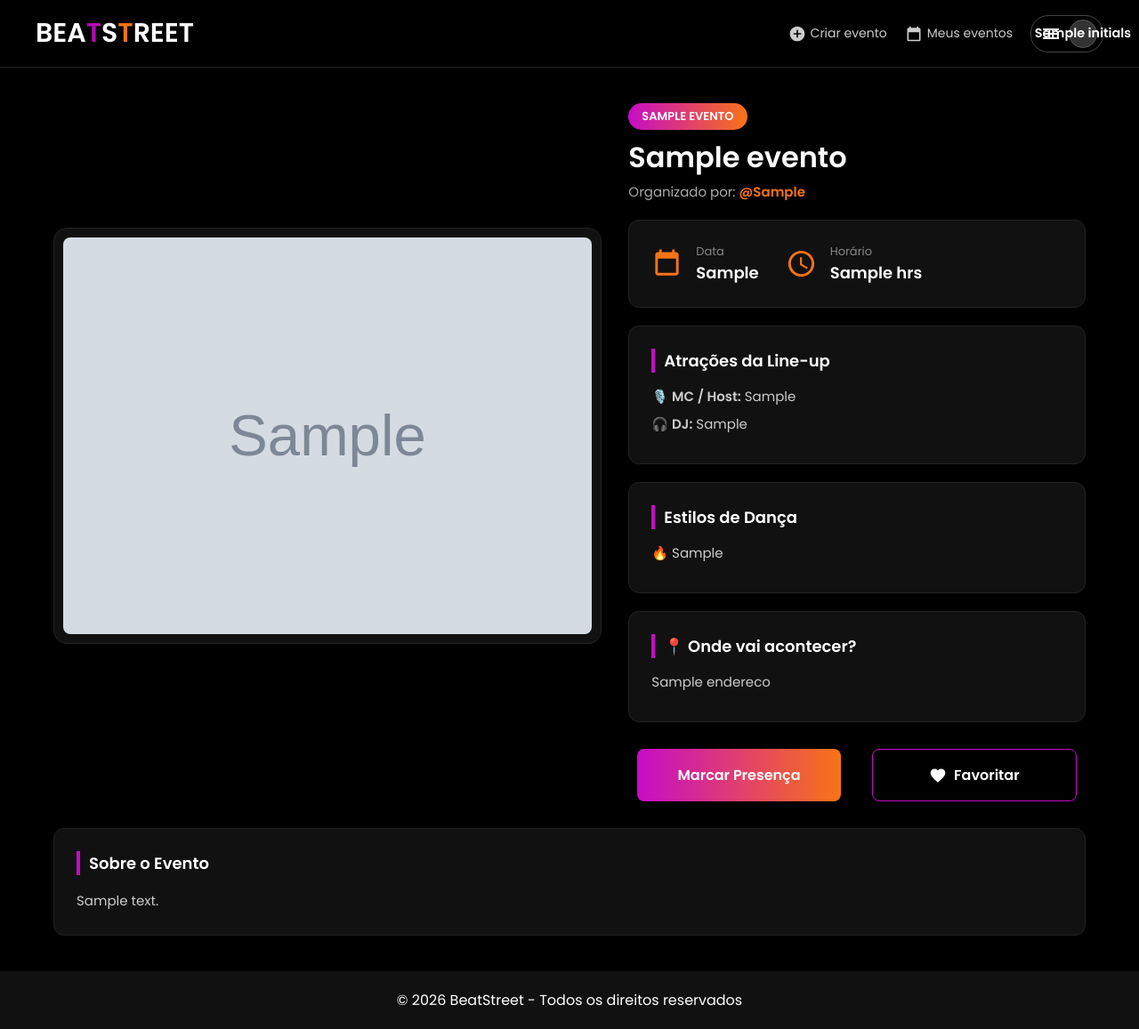
After one commit to yangomestech/tcc, a PHP site: template views/detalhe-evento-view.php in a window 1280 px wide. The commit adds this page. Shown: the whole page at 89% size. Run offline with PHP 8.4, Linux system fonts and the light colour scheme; the template is opened without the code that fills it: most values are stand-ins (such as "Sample title", 1, 10 or a date in 2020); grey boxes marked "Sample" are stand-in pictures; a stand-in replaces the project's code that opens the database connection.

Commit message:
agr foi zé

```diff
--- /dev/null
+++ b/assets/css/styleDetalheEvento.css
@@ -0,0 +1,203 @@
+/* ====================================================
+   PÁGINA DE DETALHES DO EVENTO (Layout Sympla / TCC)
+   As variáveis e resets base (body, *) já vêm do styleDashboard.css
+   ==================================================== */
+
+.evento-wrapper {
+    max-width: 1200px;
+    margin: 40px auto;
+    padding: 0 20px;
+    display: grid;
+    grid-template-columns: 1fr;
+    gap: 30px;
+}
+
+/* Responsividade Desktop: Divide em 2 colunas */
+@media (min-width: 900px) {
+    .evento-wrapper {
+        grid-template-columns: 1.2fr 1fr;
+        align-items: start;
+    }
+
+    /* A descrição ocupa o espaço inteiro embaixo */
+    .evento-descricao-section {
+        grid-column: 1 / -1;
+    }
+}
+
+/* ====================================================
+   BANNER PROPORCIONAL
+   ==================================================== */
+.evento-banner-section {
+    width: 100%;
+    padding-top: 140px;
+}
+
+.banner-container {
+    background-color: var(--bg-card); /* Usa a variável do seu styleDashboard */
+    border: 1px solid #222;
+    border-radius: 15px;
+    padding: 10px;
+    display: flex;
+    justify-content: center;
+    align-items: center;
+
+}
+
+.img-cartaz {
+    width: 100%;
+    max-height: 550px;
+    object-fit: contain; /* Não distorce a arte do flyer, encaixa certinho! */
+    border-radius: 8px;
+
+}
+
+/* ====================================================
+   INFORMAÇÕES (DIREITA)
+   ==================================================== */
+.evento-info-section {
+    display: flex;
+    flex-direction: column;
+    gap: 20px;
+}
+
+.info-header .tag-tipo {
+    display: inline-block;
+    background: linear-gradient(90deg, var(--roxo), var(--laranja));
+    color: #fff;
+    padding: 5px 15px;
+    border-radius: 20px;
+    font-size: 13px;
+    font-weight: 600;
+    text-transform: uppercase;
+    margin-bottom: 12px;
+}
+
+.evento-titulo {
+    font-size: 32px;
+    line-height: 1.2;
+    margin-bottom: 8px;
+}
+
+.evento-organizador {
+    color: #aaa;
+    font-size: 15px;
+}
+
+.evento-organizador strong {
+    color: var(--laranja);
+}
+
+/* ====================================================
+   CAIXAS DE INFORMAÇÕES (BOXES)
+   ==================================================== */
+.info-box {
+    background-color: var(--bg-card);
+    border: 1px solid #222;
+    border-radius: 12px;
+    padding: 25px;
+    transition: border-color 0.3s;
+}
+
+.info-box:hover {
+    border-color: #444;
+}
+
+.info-box h3 {
+    font-size: 18px;
+    margin-bottom: 15px;
+    color: #fff;
+    border-left: 4px solid var(--roxo);
+    padding-left: 10px;
+}
+
+/* Caixa Específica de Data e Hora */
+.data-hora-box {
+    display: flex;
+    gap: 30px;
+}
+
+.data-hora-box .item {
+    display: flex;
+    align-items: center;
+    gap: 15px;
+}
+
+.data-hora-box svg {
+    width: 35px;
+    height: 35px;
+    color: var(--laranja);
+}
+
+.data-hora-box .label {
+    display: block;
+    font-size: 13px;
+    color: #888;
+}
+
+.data-hora-box .valor {
+    font-size: 18px;
+    font-weight: 600;
+    color: #fff;
+}
+
+/* Textos padrões dentro das boxes */
+.info-box p {
+    color: #ccc;
+    font-size: 15px;
+    margin-bottom: 8px;
+}
+
+/* ====================================================
+   BOTÕES DE AÇÃO (CTA)
+   ==================================================== */
+.acoes-box {
+    display: flex;
+    gap: 15px;
+    margin-top: 10px;
+}
+
+.acoes-box .btn {
+    flex: 1; /* Faz os botões ocuparem metades iguais da tela */
+    padding: 16px;
+    border-radius: 8px; /* Botões mais "quadradinhos" estilo Sympla */
+    font-size: 16px;
+    font-weight: 600;
+    cursor: pointer;
+    display: flex;
+    justify-content: center;
+    align-items: center;
+    gap: 8px;
+    transition: 0.3s ease;
+}
+
+.btn-presenca {
+    background: linear-gradient(90deg, var(--roxo), var(--laranja));
+    color: #fff;
+    border: none;
+}
+
+.btn-presenca:hover {
+    box-shadow: 0 0 15px rgba(249, 115, 22, 0.4);
+    transform: translateY(-2px);
+}
+
+.btn-favorito {
+    background: transparent;
+    color: #fff;
+    border: 1px solid var(--roxo);
+}
+
+.btn-favorito:hover {
+    background: rgba(198, 12, 198, 0.1);
+    color: var(--roxo);
+}
+
+/* ====================================================
+   DESCRIÇÃO DO EVENTO
+   ==================================================== */
+.descricao-box .texto-descricao {
+    color: #ccc;
+    line-height: 1.8;
+    font-size: 15px;
+}
--- a/docker-compose.yml
+++ b/docker-compose.yml
@@ -5,6 +5,7 @@ services:
       - "8080:80"
     volumes:
       - .:/var/www/html:delegated
+      - ./uploads.ini:/usr/local/etc/php/conf.d/uploads.ini
     depends_on:
       - db
 
--- /dev/null
+++ b/uploads.ini
@@ -0,0 +1,3 @@
+upload_max_filesize = 20M
+post_max_size = 25M
+memory_limit = 256M
--- /dev/null
+++ b/views/detalhe-evento-view.php
@@ -0,0 +1,134 @@
+<!DOCTYPE html>
+<html lang="pt-br">
+<head>
+    <meta charset="UTF-8">
+    <title><?= htmlspecialchars($evento['nome_evento']); ?> - BeatStreet</title>
+    <link href="https://fonts.googleapis.com/css2?family=Poppins:wght@300;400;600&display=swap" rel="stylesheet">
+    <link rel="stylesheet" href="../assets/css/styleDashboard.css">
+    <link rel="stylesheet" href="../assets/css/styleDetalheEvento.css">
+</head>
+<body>
+
+<header class="header-sympla">
+    <a href="../controllers/dashboard-process.php" class="logo">
+        BEA<span class="roxo">T</span>S<span class="laranja">T</span>REET
+    </a>
+
+    <nav class="nav-links nav-desktop">
+        <a href="../controllers/evento-process.php" class="nav-item">
+            <svg viewBox="0 0 24 24" width="20" height="20"><path d="M12 2C6.48 2 2 6.48 2 12s4.48 10 10 10 10-4.48 10-10S17.52 2 12 2zm5 11h-4v4h-2v-4H7v-2h4V7h2v4h4v2z" fill="currentColor"/></svg>
+            Criar evento
+        </a>
+        <a href="#" class="nav-item">
+            <svg viewBox="0 0 24 24" width="20" height="20"><path d="M19 4h-1V2h-2v2H8V2H6v2H5c-1.11 0-1.99.9-1.99 2L3 20c0 1.1.89 2 2 2h14c1.1 0 2-.9 2-2V6c0-1.1-.9-2-2-2zm0 16H5V10h14v10z" fill="currentColor"/></svg>
+            Meus eventos
+        </a>
+
+        <div class="user-menu-container">
+            <button class="user-profile-btn" id="userMenuBtn">
+                <svg class="hamburger-icon" viewBox="0 0 24 24" width="24" height="24"><path d="M3 18h18v-2H3v2zm0-5h18v-2H3v2zm0-7v2h18V6H3z" fill="currentColor"/></svg>
+                <div class="user-initials"><?= htmlspecialchars($initials); ?></div>
+            </button>
+
+            <div class="user-dropdown" id="userDropdown">
+                <div class="dropdown-header">
+                    <div class="user-initials-large"><?= htmlspecialchars($initials); ?></div>
+                    <div class="user-info">
+                        <strong><?= htmlspecialchars(strtoupper($username), ENT_QUOTES, 'UTF-8'); ?></strong>
+                        <span><?= htmlspecialchars($email, ENT_QUOTES, 'UTF-8'); ?></span>
+                    </div>
+                </div>
+                <ul class="dropdown-list">
+                    <li><a href="../controllers/dashboard-process.php">Voltar ao Dashboard</a></li>
+                    <li class="divider"></li>
+                    <li><a href="../index.php?action=logout" class="logout-link">Sair</a></li>
+                </ul>
+            </div>
+        </div>
+    </nav>
+</header>
+<main class="evento-wrapper">
+
+    <section class="evento-banner-section">
+        <div class="banner-container">
+            <img src="<?= htmlspecialchars($imagem_url); ?>" alt="Cartaz de <?= htmlspecialchars($evento['nome_evento']); ?>" class="img-cartaz">
+        </div>
+    </section>
+
+    <section class="evento-info-section">
+
+        <div class="info-header">
+            <span class="tag-tipo"><?= htmlspecialchars($evento['nome_tipo']); ?></span>
+            <h1 class="evento-titulo"><?= htmlspecialchars($evento['nome_evento']); ?></h1>
+            <p class="evento-organizador">Organizado por: <strong>@<?= htmlspecialchars($evento['organizador_arroba']); ?></strong></p>
+        </div>
+
+        <div class="info-box data-hora-box">
+            <div class="item">
+                <svg viewBox="0 0 24 24"><path d="M19 3h-1V1h-2v2H8V1H6v2H5c-1.11 0-1.99.9-1.99 2L3 19c0 1.1.89 2 2 2h14c1.1 0 2-.9 2-2V5c0-1.1-.9-2-2-2zm0 16H5V8h14v11z" fill="currentColor"/></svg>
+                <div>
+                    <span class="label">Data</span>
+                    <span class="valor"><?= htmlspecialchars($data_formatada); ?></span>
+                </div>
+            </div>
+            <div class="item">
+                <svg viewBox="0 0 24 24"><path d="M11.99 2C6.47 2 2 6.48 2 12s4.47 10 9.99 10C17.52 22 22 17.52 22 12S17.52 2 11.99 2zM12 20c-4.42 0-8-3.58-8-8s3.58-8 8-8 8 3.58 8 8-3.58 8-8 8zm.5-13H11v6l5.25 3.15.75-1.23-4.5-2.67z" fill="currentColor"/></svg>
+                <div>
+                    <span class="label">Horário</span>
+                    <span class="valor"><?= htmlspecialchars($horario_formatado); ?> hrs</span>
+                </div>
+            </div>
+        </div>
+
+        <?php if (!empty($evento['mc_host']) || !empty($evento['dj'])): ?>
+        <div class="info-box cultura-box">
+            <h3>Atrações da Line-up</h3>
+            <?php if (!empty($evento['mc_host'])): ?>
+                <p>🎙️ <strong>MC / Host:</strong> <?= htmlspecialchars($evento['mc_host']); ?></p>
+            <?php endif; ?>
+            <?php if (!empty($evento['dj'])): ?>
+                <p>🎧 <strong>DJ:</strong> <?= htmlspecialchars($evento['dj']); ?></p>
+            <?php endif; ?>
+        </div>
+        <?php endif; ?>
+
+        <?php if (!empty($evento['estilos_danca'])): ?>
+        <div class="info-box danca-box">
+            <h3>Estilos de Dança</h3>
+            <p class="estilos-tags">🔥 <?= htmlspecialchars($evento['estilos_danca']); ?></p>
+        </div>
+        <?php endif; ?>
+
+        <div class="info-box endereco-box">
+            <h3>📍 Onde vai acontecer?</h3>
+            <p><?= htmlspecialchars($endereco); ?></p>
+        </div>
+
+        <div class="acoes-box">
+            <button class="btn btn-presenca">Marcar Presença</button>
+            <button class="btn btn-favorito">
+                <svg viewBox="0 0 24 24" width="20" height="20"><path d="M12 21.35l-1.45-1.32C5.4 15.36 2 12.28 2 8.5 2 5.42 4.42 3 7.5 3c1.74 0 3.41.81 4.5 2.09C13.09 3.81 14.76 3 16.5 3 19.58 3 22 5.42 22 8.5c0 3.78-3.4 6.86-8.55 11.54L12 21.35z" fill="currentColor"/></svg>
+                Favoritar
+            </button>
+        </div>
+
+    </section>
+
+    <section class="evento-descricao-section">
+        <div class="info-box descricao-box">
+            <h3>Sobre o Evento</h3>
+            <div class="texto-descricao">
+                <?= nl2br(htmlspecialchars($evento['descricao'] ?? 'Nenhuma descrição fornecida pelo organizador.')); ?>
+            </div>
+        </div>
+    </section>
+
+</main>
+
+<footer>
+    <p>© 2026 BeatStreet - Todos os direitos reservados</p>
+</footer>
+
+<script src="../assets/js/menu.js"></script>
+</body>
+</html>
```
Also changed, not shown: controllers/dashboard-process.php (+16 -8 lines), controllers/detalhe-evento.php (added, +92 -0 lines), controllers/evento-process.php (+24 -11 lines), assets/css/styleDashboard.css (indentation only), uploads/eventos/evento_6a14dfdc0a6e1.png (deleted), uploads/eventos/evento_6a14e01114411.png (deleted), uploads/eventos/evento_6a21941bed225.png (added), uploads/eventos/evento_6a21943418071.jpeg (renamed from uploads/eventos/evento_6a15bab932db5.jpeg), uploads/eventos/evento_6a2194573e053.jpeg (added), uploads/eventos/evento_6a219a44869d3.jpeg (added), uploads/eventos/evento_6a219e404482b.png (added), 1 other file.
